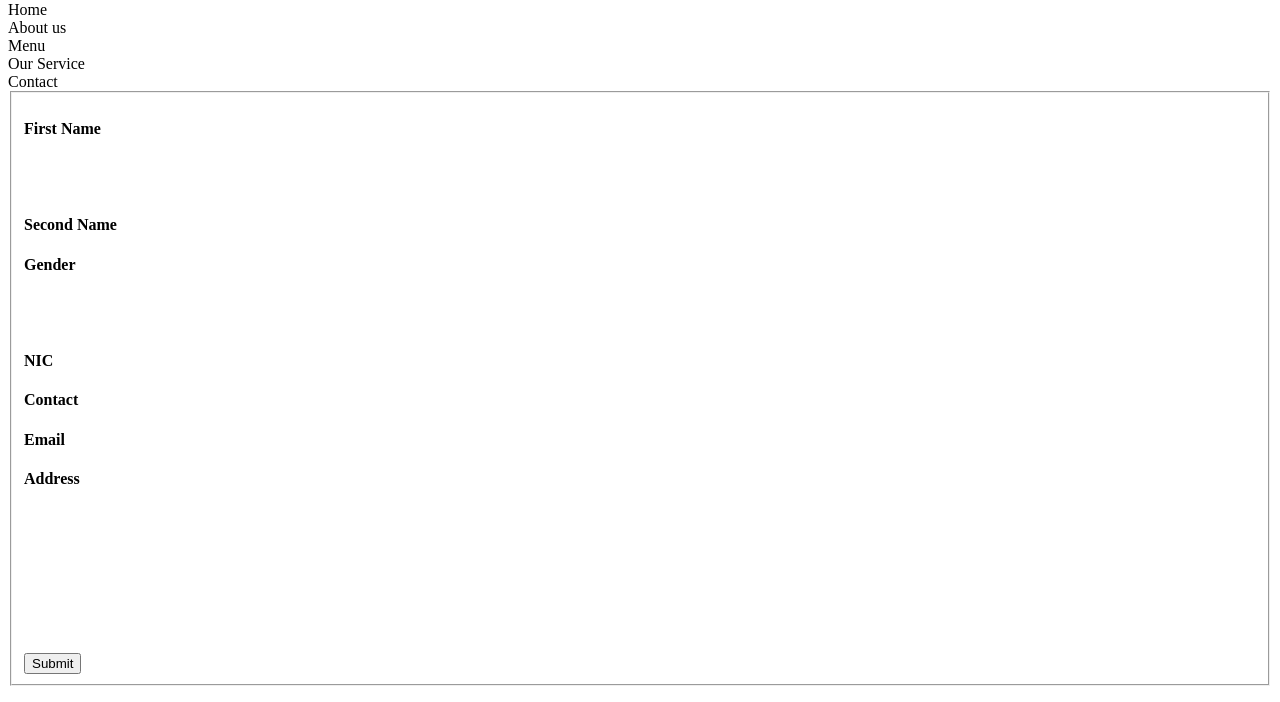
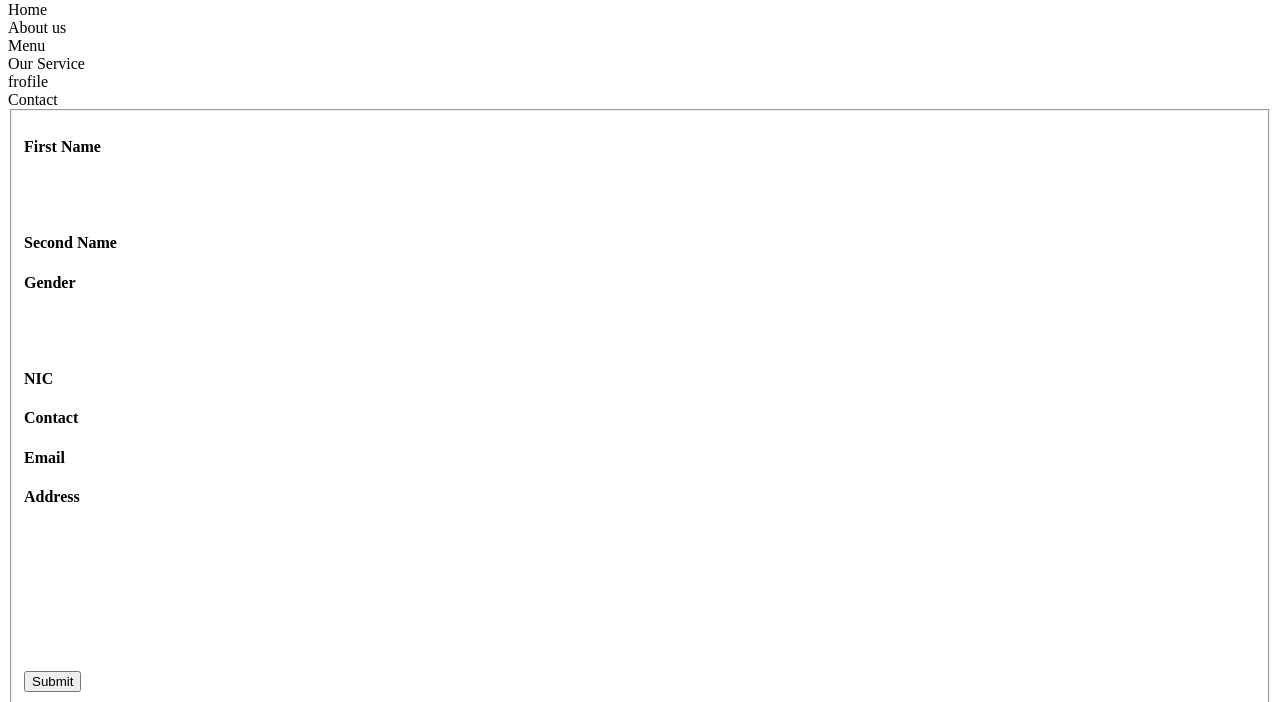
Before and after one commit to 99Shihara/GitHub, a plain HTML site: page index.html in a window 1280 px wide. Shown: the part 97-799 px from the top of the page. Drawn offline with Linux system fonts and the light colour scheme.

Commit message:
add porfile

```diff
--- a/index.html
+++ b/index.html
@@ -14,6 +14,7 @@
         <div class="about">About us</div>
         <div class="menu">Menu</div>
         <div class="service">Our Service</div>
+        <div class="Frofile">frofile</div>
         <div class="contact">Contact</div></div>
     </div>
 <fieldset class="fieldset">
```
